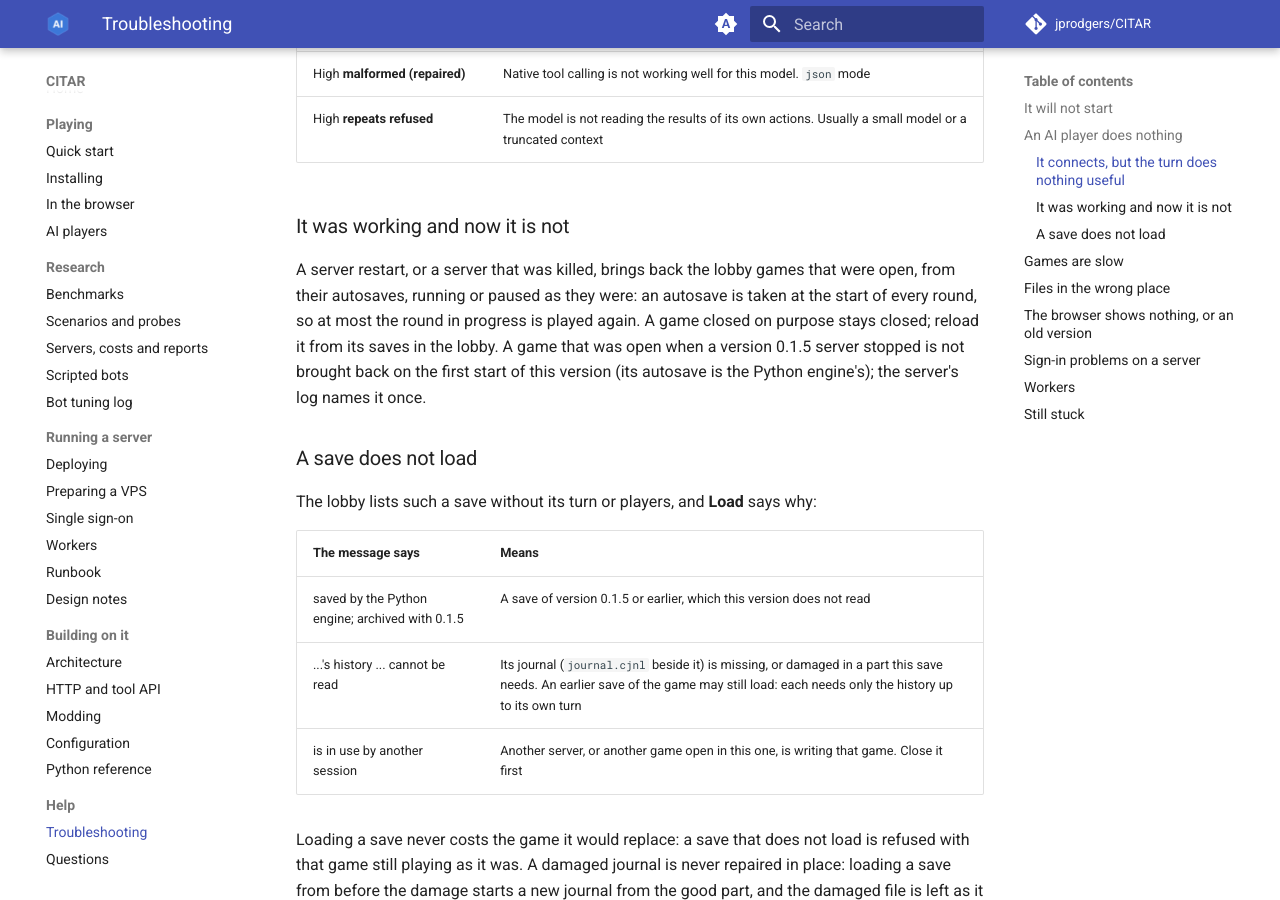
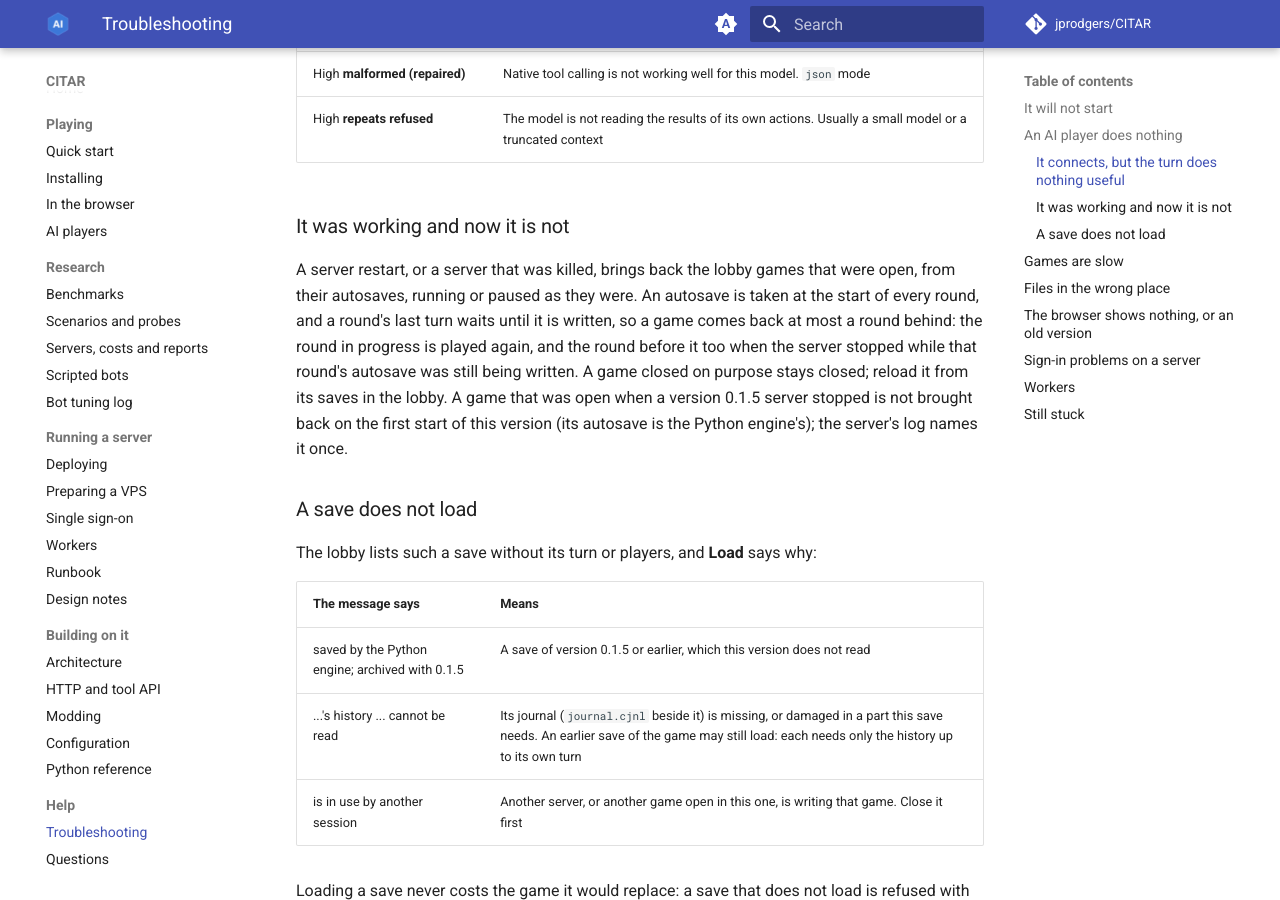
Before and after one commit to jprodgers/CITAR, an MkDocs documentation site: the page built from docs/TROUBLESHOOTING.md, in a window 1280 px wide and 900 px high, scrolled down 1695 px. Built offline with MkDocs 1.6.1 and Material for MkDocs 9.7.7, drawn with Linux system fonts in a browser that asks for light colours; comment, search, counter and statistics services are not loaded.

Commit message:
Docs: a restart brings a game back at most a round behind
ARCHITECTURE and TROUBLESHOOTING said a restart replays at most the round in
progress. A round's autosave is taken as it starts and written while it plays,
so while it is being written the disk holds the round before's: what the hold
bounds, and the tests measure, is a round behind. The wiki regenerated.

Co-Authored-By: Claude Opus 5.5 <noreply@anthropic.com>

```diff
--- a/docs/TROUBLESHOOTING.md
+++ b/docs/TROUBLESHOOTING.md
@@ -70,8 +70,10 @@ Look at **📊 AI stats** for that seat:
 ### It was working and now it is not
 
 A server restart, or a server that was killed, brings back the lobby games that were open, from
-their autosaves, running or paused as they were: an autosave is taken at the start of every round,
-so at most the round in progress is played again. A game closed on purpose stays closed; reload it
+their autosaves, running or paused as they were. An autosave is taken at the start of every round,
+and a round's last turn waits until it is written, so a game comes back at most a round behind: the
+round in progress is played again, and the round before it too when the server stopped while that
+round's autosave was still being written. A game closed on purpose stays closed; reload it
 from its saves in the lobby. A game that was open when a version 0.1.5 server stopped is not brought
 back on the first start of this version (its autosave is the Python engine's); the server's log
 names it once.
```
Also changed, not shown: docs/ARCHITECTURE.md (+3 -3 lines), wiki/Architecture.md (+3 -3 lines), wiki/Troubleshooting.md (+4 -2 lines).
